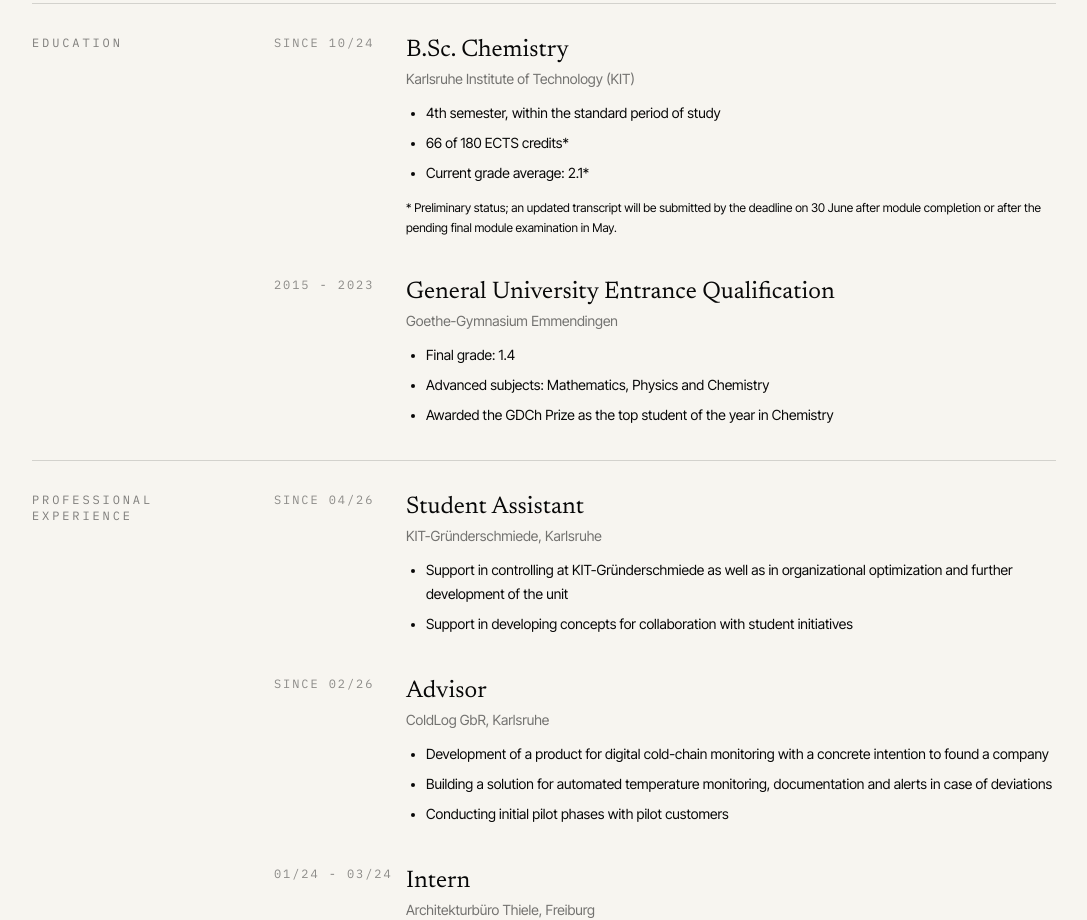
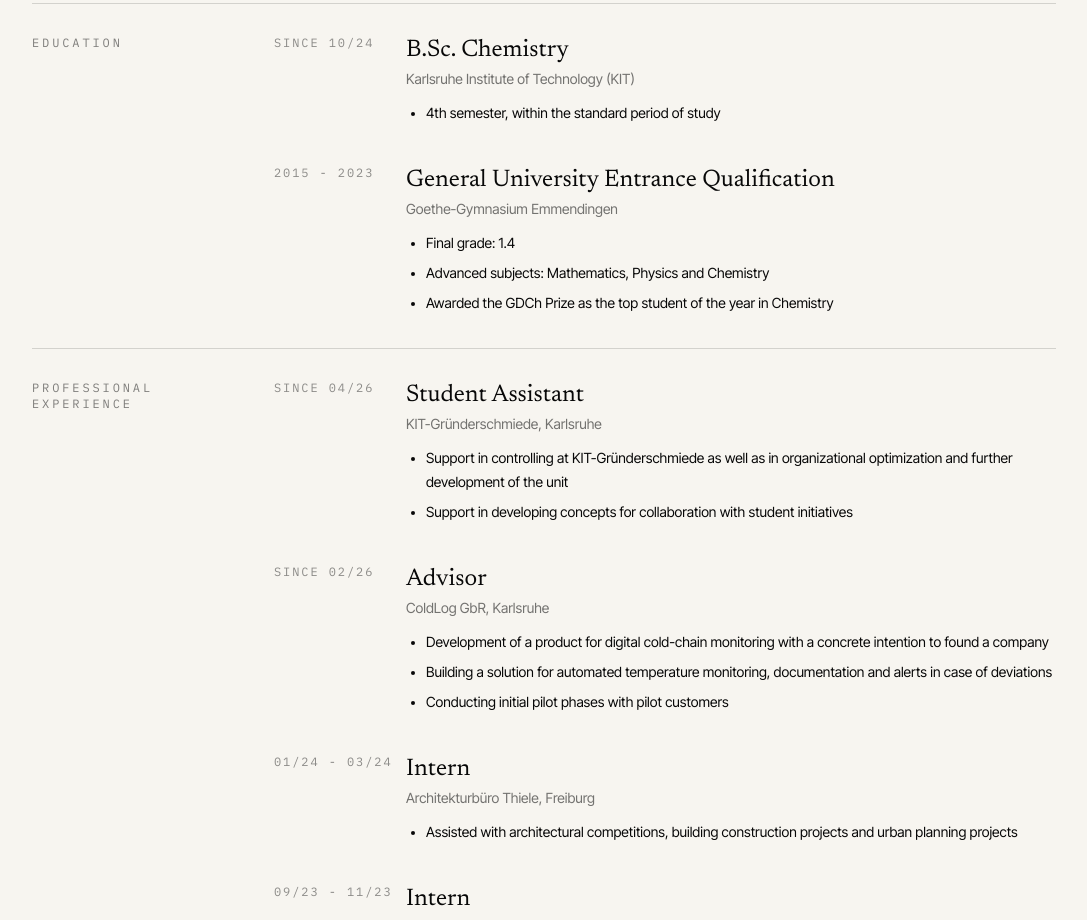
Before and after one commit to os2005/oscarstreif.com, a Next.js app: page /cv in a window 1280 px wide. Shown: the part 820-1740 px from the top of the page, without its empty margins (96-1183 px from the left). Built offline with nearby package versions, Linux system fonts and the light colour scheme; no server answers.

Commit message:
chore: remove current study metrics from cv

```diff
--- a/app/cv/page.tsx
+++ b/app/cv/page.tsx
@@ -24,11 +24,7 @@
     organization: "Karlsruhe Institute of Technology (KIT)",
     bullets: [
       "4th semester, within the standard period of study",
-      "66 of 180 ECTS credits*",
-      "Current grade average: 2.1*",
     ],
-    note:
-      "* Preliminary status; an updated transcript will be submitted by the deadline on 30 June after module completion or after the pending final module examination in May.",
   },
   {
     date: "2015 - 2023",
```
Also changed, not shown: 1 other file (tests, documents, lock files or other folders).
